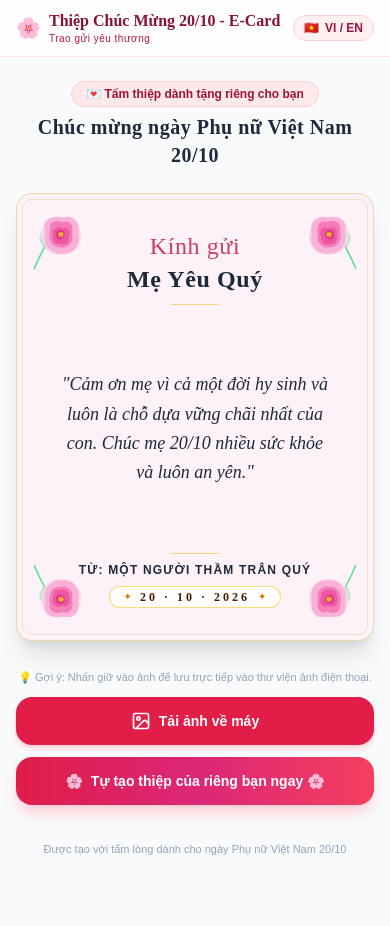
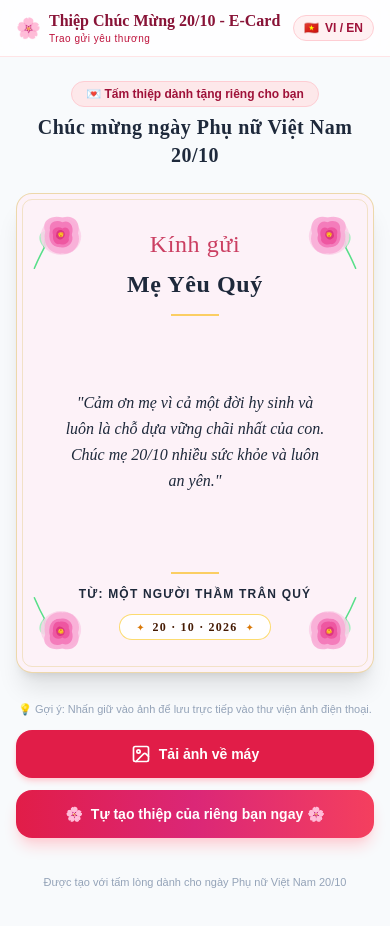
Before and after one commit to lyquangthai1993/women-day-e-card, a Next.js app: page /card in a window 390 px wide. Shown: the top 926 px of the page. Built offline with nearby package versions, Linux system fonts and the light colour scheme.

Commit message:
fix: resolve image export text clipping, badge overlap and missing corner SVGs

```diff
--- a/src/app/card/page.tsx
+++ b/src/app/card/page.tsx
@@ -156,11 +156,25 @@ function CardViewContent() {
     showToast(t.btnSavingText);
 
     try {
+      if (typeof document !== 'undefined' && document.fonts) {
+        await document.fonts.ready;
+      }
+
       const canvas = await html2canvas(cardRef.current, {
-        scale: 2.5,
+        scale: 3,
         useCORS: true,
+        allowTaint: true,
         backgroundColor: relationship.bgColor || '#ffffff',
         logging: false,
+        onclone: (clonedDoc) => {
+          const clonedCard = clonedDoc.getElementById('cardCaptureArea');
+          if (clonedCard) {
+            clonedCard.style.width = '520px';
+            clonedCard.style.minHeight = '650px';
+            clonedCard.style.aspectRatio = 'unset';
+            clonedCard.style.margin = '0 auto';
+          }
+        },
       });
 
       const imgData = canvas.toDataURL('image/png');
--- a/src/app/page.tsx
+++ b/src/app/page.tsx
@@ -256,11 +256,25 @@ export default function HomePage() {
     showToast(t.btnSavingText);
 
     try {
+      if (typeof document !== 'undefined' && document.fonts) {
+        await document.fonts.ready;
+      }
+
       const canvas = await html2canvas(cardRef.current, {
-        scale: 2.5,
+        scale: 3,
         useCORS: true,
+        allowTaint: true,
         backgroundColor: relationship.bgColor || '#ffffff',
         logging: false,
+        onclone: (clonedDoc) => {
+          const clonedCard = clonedDoc.getElementById('cardCaptureArea');
+          if (clonedCard) {
+            clonedCard.style.width = '520px';
+            clonedCard.style.minHeight = '650px';
+            clonedCard.style.aspectRatio = 'unset';
+            clonedCard.style.margin = '0 auto';
+          }
+        },
       });
 
       const imgData = canvas.toDataURL('image/png');
--- a/src/components/CardPreview.tsx
+++ b/src/components/CardPreview.tsx
@@ -192,50 +192,56 @@ export const CardPreview: React.FC<CardPreviewProps> = ({
       ref={cardRef}
       id="cardCaptureArea"
       style={{ backgroundColor: relationship.bgColor }}
-      className={`relative w-full aspect-[4/5] rounded-2xl shadow-xl overflow-hidden p-6 flex flex-col justify-between transition-colors duration-500 card-border-gold ${relationship.bgClass}`}
+      className={`relative w-full aspect-[4/5] min-h-[480px] rounded-2xl shadow-xl overflow-hidden p-6 flex flex-col justify-between transition-colors duration-500 card-border-gold ${relationship.bgClass}`}
     >
       {/* 4 Corner Botanical Ornaments */}
       <svg className="corner-decor top-2 left-2" viewBox="0 0 100 100" fill="none">
-        {renderFlowerSvgContent(relationship.id)}
+        <g>{renderFlowerSvgContent(relationship.id)}</g>
       </svg>
 
-      <svg className="corner-decor top-2 right-2 transform scale-x-[-1]" viewBox="0 0 100 100" fill="none">
-        {renderFlowerSvgContent(relationship.id)}
+      <svg className="corner-decor top-2 right-2" viewBox="0 0 100 100" fill="none">
+        <g transform="translate(100, 0) scale(-1, 1)">
+          {renderFlowerSvgContent(relationship.id)}
+        </g>
       </svg>
 
-      <svg className="corner-decor bottom-2 left-2 transform scale-y-[-1]" viewBox="0 0 100 100" fill="none">
-        {renderFlowerSvgContent(relationship.id)}
+      <svg className="corner-decor bottom-2 left-2" viewBox="0 0 100 100" fill="none">
+        <g transform="translate(0, 100) scale(1, -1)">
+          {renderFlowerSvgContent(relationship.id)}
+        </g>
       </svg>
 
-      <svg className="corner-decor bottom-2 right-2 transform scale-[-1]" viewBox="0 0 100 100" fill="none">
-        {renderFlowerSvgContent(relationship.id)}
+      <svg className="corner-decor bottom-2 right-2" viewBox="0 0 100 100" fill="none">
+        <g transform="translate(100, 100) scale(-1, -1)">
+          {renderFlowerSvgContent(relationship.id)}
+        </g>
       </svg>
 
       {/* Salutation & Recipient */}
-      <div className="relative z-10 text-center pt-3">
-        <p className="font-script text-2xl text-rose-700/80 mb-0.5 tracking-wide">{defaultSalutation}</p>
-        <h2 className={`font-serif font-bold text-2xl tracking-wide px-4 break-words leading-tight ${relationship.titleColor}`}>
+      <div className="relative z-10 text-center pt-2">
+        <p className="font-script text-2xl sm:text-3xl text-rose-700/80 mb-1 tracking-wide leading-normal">{defaultSalutation}</p>
+        <h2 className={`font-serif font-bold text-2xl sm:text-3xl tracking-wide px-4 break-words leading-normal pb-1 ${relationship.titleColor}`}>
           {displayReceiver}
         </h2>
-        <div className="w-12 h-[1px] bg-amber-400/60 mx-auto mt-2.5"></div>
+        <div className="w-12 h-[1.5px] bg-amber-400/70 mx-auto mt-2 mb-1"></div>
       </div>
 
       {/* Heartfelt Message */}
-      <div className="relative z-10 px-4 py-3 my-auto text-center flex items-center justify-center">
-        <p className={`font-serif text-lg leading-relaxed italic break-words line-clamp-6 ${relationship.bodyColor}`}>
+      <div className="relative z-10 px-5 py-3 my-auto text-center flex items-center justify-center flex-1">
+        <p className={`font-serif text-base sm:text-lg leading-relaxed italic break-words line-clamp-6 select-none ${relationship.bodyColor}`}>
           {displayMessage}
         </p>
       </div>
 
       {/* Sender & Event Date */}
-      <div className="relative z-10 text-center pb-2">
-        <div className="w-12 h-[1px] bg-amber-400/60 mx-auto mb-2"></div>
-        <p className={`text-xs uppercase tracking-widest font-sans font-semibold ${relationship.senderColor}`}>
+      <div className="relative z-10 text-center pt-2 pb-2">
+        <div className="w-12 h-[1.5px] bg-amber-400/70 mx-auto mb-3"></div>
+        <p className={`text-xs uppercase tracking-widest font-sans font-semibold mb-3 ${relationship.senderColor}`}>
           {displaySender}
         </p>
-        <div className="inline-flex items-center justify-center space-x-2 mt-2 px-3.5 py-0.5 rounded-full bg-white/85 border border-amber-300/80 shadow-2xs">
+        <div className="inline-flex items-center justify-center space-x-2 px-4 py-1 rounded-full bg-white/90 border border-amber-300/80 shadow-xs">
           <span className="text-[10px] text-amber-600">✦</span>
-          <span className="font-serif font-bold text-xs tracking-[0.25em] text-amber-950 uppercase">
+          <span className="font-serif font-bold text-xs tracking-widest text-amber-950 uppercase">
             20 · 10 · 2026
           </span>
           <span className="text-[10px] text-amber-600">✦</span>
```
Also changed, not shown: index.html (+60 -21 lines).
